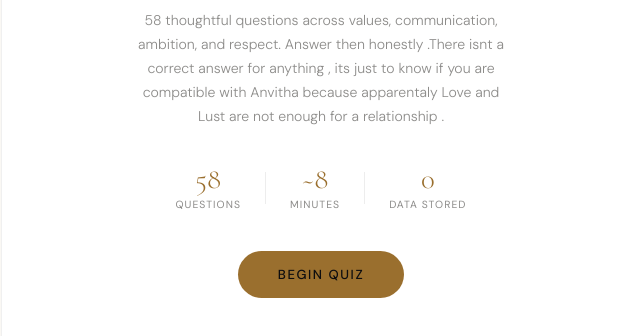
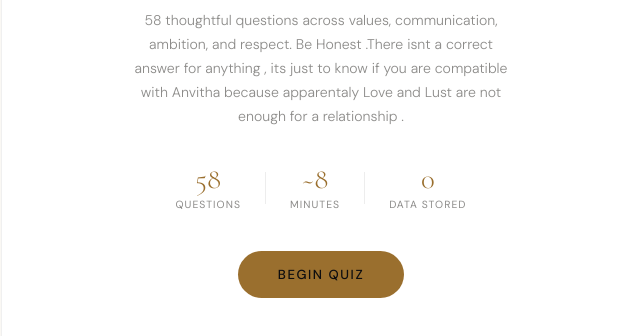
Before and after one commit to anvitha1105/Compatibility-, a plain HTML site: page index.html in a window 1280 px wide. Shown: the part 358-694 px from the top of the page, without its empty margins (319-959 px from the left). Drawn offline with nearby package versions, Linux system fonts and the light colour scheme.

Commit message:
Update index.html

```diff
--- a/index.html
+++ b/index.html
@@ -611,7 +611,7 @@
     <div class="card fade-in">
       <span class="intro-eyebrow">Values &amp; Compatibility</span>
       <h1 class="intro-title">Are you an<br><em>Exceptional</em><br>Match?</h1>
-      <p class="intro-sub">58 thoughtful questions across values, communication, ambition, and respect. Answer then honestly .There isnt a correct answer for anything , its just to know if you are compatible with Anvitha because apparentaly Love and Lust are not enough for a relationship .</p>
+      <p class="intro-sub">58 thoughtful questions across values, communication, ambition, and respect. Be Honest .There isnt a correct answer for anything , its just to know if you are compatible with Anvitha because apparentaly Love and Lust are not enough for a relationship .</p>
       <div class="intro-meta">
         <div class="meta-item">
           <span class="meta-value">58</span>
```
